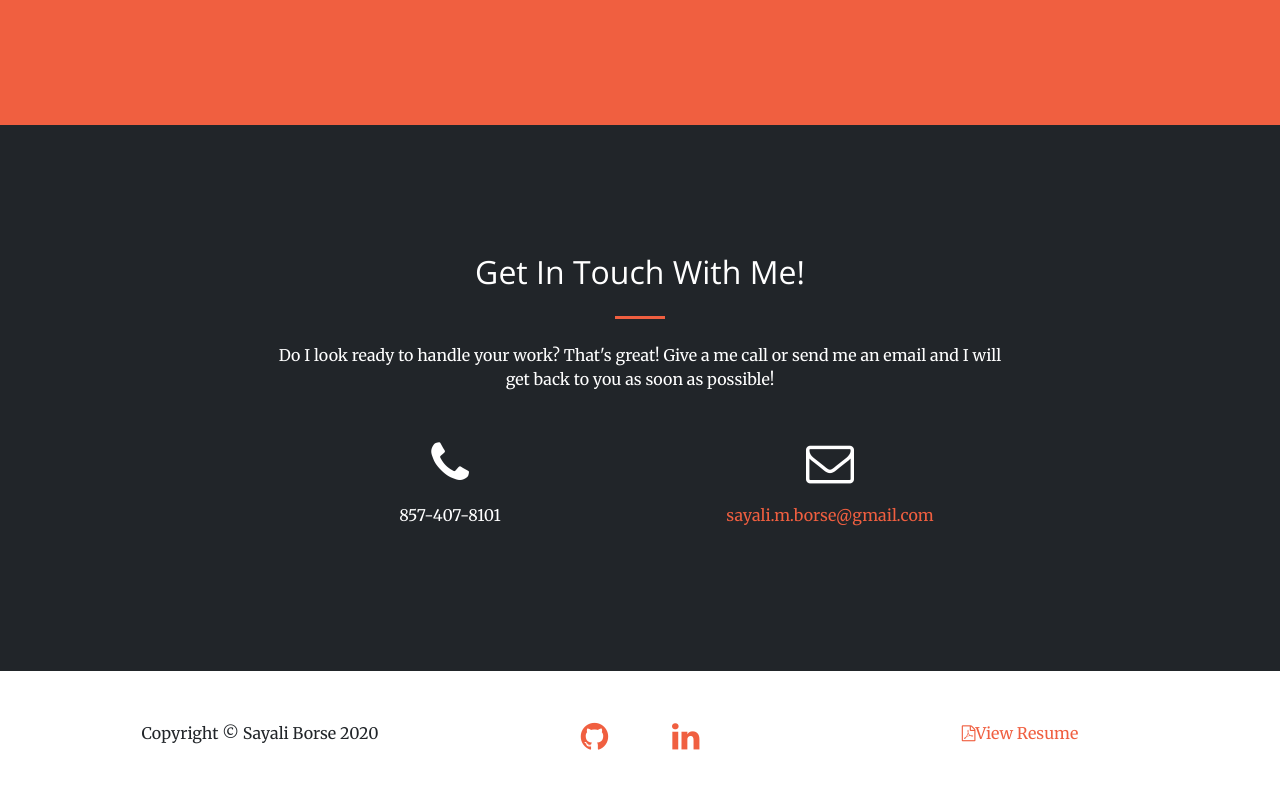
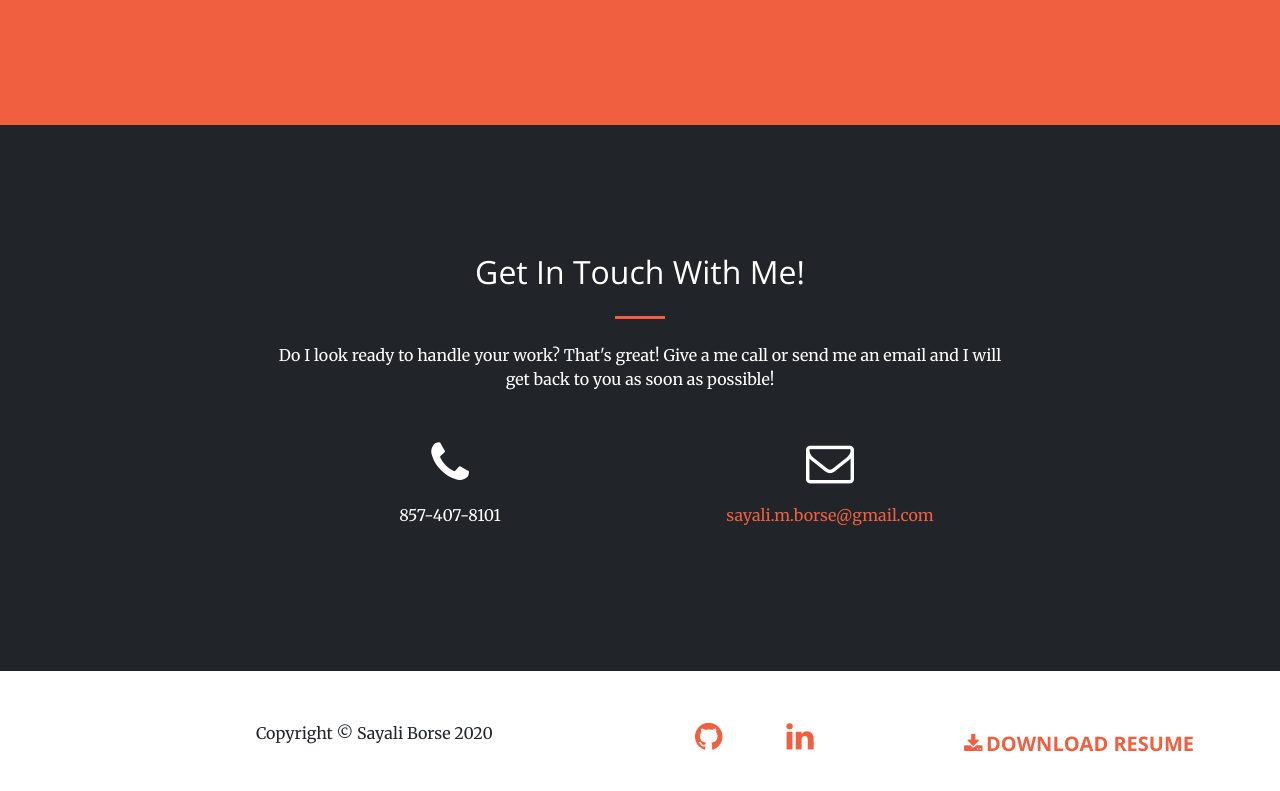
Before and after one commit to sayaliborse/sayaliborse.github.io, a plain HTML site: page index.html in a window 1280 px wide. Shown: the part 3951-4742 px from the top of the page. Drawn offline with nearby package versions, Linux system fonts and the light colour scheme.

Commit message:
Update index.html

```diff
--- a/index.html
+++ b/index.html
@@ -370,9 +370,11 @@ Other tools: Docker, Kubernetes, JIRA, Confluence, Toad Data Modeler, Jupyter No
                     </li>
                 </ul>
             </div>
-            <div class="col-lg-4 mr-auto text-center">
-                <a class = "resume" target="_blank" href="https://www.dropbox.com/s/xuiyr6qrlwhov4a/Shubham%20Rastogi.pdf?dl=0"><i class="fa fa-file-pdf-o" aria-hidden="true"></i>View Resume</a>
-            </div>
+           <div>
+		 <ul class="list-inline intro-social-buttons">
+		 <a href="img/Sayali_Borse_Resume.pdf" target="_blank" class="btn btn-default btn-lg"><i class="fa fa-download fa-fw"></i><span class="network-name">Download Resume</span></a>
+        </ul>
+		</div>
         </div>
     </div>
 </footer>
```
